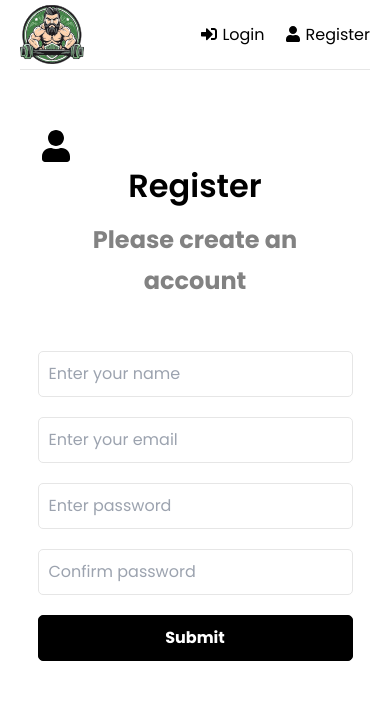
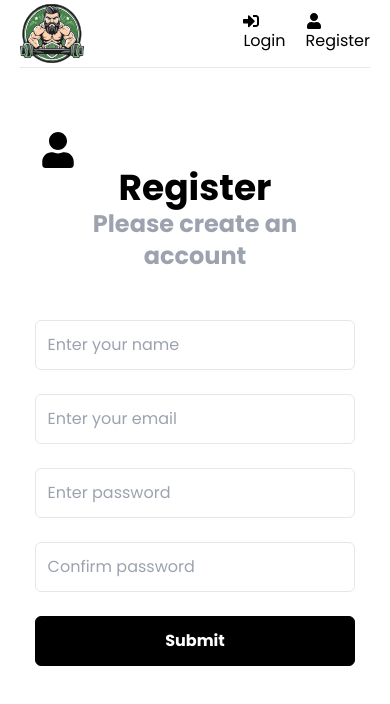
Before and after one commit to jesseSalonen/puntti-project-react, a React (Vite) app: page /register in a window 390 px wide. Shown: the top 704 px of the page. Built offline with nearby package versions, Linux system fonts and the light colour scheme; no server answers.

Commit message:
partly added tailwind styles

```diff
--- a/index.html
+++ b/index.html
@@ -2,7 +2,7 @@
 <html lang="en">
   <head>
     <meta charset="UTF-8" />
-    <link rel="icon" href="/puntti-emblem.svg" sizes="32x32" />
+    <link rel="icon" href="/puntti-emblem.svg" />
     <meta name="viewport" content="width=device-width, initial-scale=1.0" />
     <title>Puntti</title>
   </head>
--- a/src/App.jsx
+++ b/src/App.jsx
@@ -26,7 +26,7 @@ const router = createBrowserRouter(
 export default function App() {
   return (
     <>
-      <div className="container">
+      <div className="w-full max-w-screen-lg my-0 mx-auto py-0 px-5 text-center">
         <RouterProvider router={router} />
       </div>
       <ToastContainer />
--- a/src/components/ExerciseForm.jsx
+++ b/src/components/ExerciseForm.jsx
@@ -15,11 +15,14 @@ function ExerciseForm() {
   };
   console.log("testi");
   return (
-    <section className="form">
+    <section className="max-sm:w-11/12 w-3/4 my-0 mx-auto">
       <form onSubmit={onSubmit}>
-        <div className="form-group">
-          <label htmlFor="name">Exercise</label>
+        <div className="mb-3">
+          <label className="text-left block mt-0 mr-0 mb-1 ml-1" htmlFor="name">
+            Exercise
+          </label>
           <input
+            className="w-full p-3 border border-solid border-gray-200 rounded-md mb-3"
             type="name"
             name="name"
             id="name"
@@ -27,8 +30,30 @@ function ExerciseForm() {
             onChange={(e) => setName(e.target.value)}
           />
         </div>
-        <div className="form-group">
-          <button className="btn btn-block" type="submit">
+        <div className="mb-3">
+          <button
+            className="
+              py-3
+              px-5
+              border
+              border-solid
+              border-black
+              rounded-md
+              bg-black
+              text-white
+              text-base
+              font-bold
+              cursor-pointer
+              text-center
+              flex
+              items-center
+              justify-center
+              w-full
+              mb-5
+              hover:scale-95
+            "
+            type="submit"
+          >
             Add exercise
           </button>
         </div>
--- a/src/components/Header.jsx
+++ b/src/components/Header.jsx
@@ -16,27 +16,47 @@ function Header() {
 
   return (
     <div>
-      <header className="header">
+      <header className="flex justify-between items-center py-1 px-0 border-b border-solid border-gray-200 mb-16">
         <div className="logo">
           <Link to="/">
-            <img src="puntti-emblem.svg" alt="logo" width={64} height={64}/>
+            <img src="puntti-emblem.svg" alt="logo" width={64} height={64} />
           </Link>
         </div>
-        <ul>
+        <ul className="flex items-center justify-between">
           {user ? (
-            <li>
-              <button className="btn" onClick={onLogout}>
-                <FaSignOutAlt /> Logout
+            <li className="ml-5">
+              <button
+                className="
+                  py-3
+                  px-5
+                  border
+                  border-solid
+                  border-black
+                  rounded-md
+                  bg-black
+                  text-white
+                  text-base
+                  font-bold
+                  cursor-pointer
+                  text-center
+                  flex
+                  items-center
+                  justify-center
+                  hover:scale-95
+                "
+                onClick={onLogout}
+              >
+                <FaSignOutAlt className="mr-2" /> Logout
               </button>
             </li>
           ) : (
             <>
-              <li>
+              <li className="ml-5">
                 <Link to="/login">
                   <FaSignInAlt /> Login
                 </Link>
               </li>
-              <li>
+              <li className="ml-5">
                 <Link to="/register">
                   <FaUser /> Register
                 </Link>
--- a/src/index.css
+++ b/src/index.css
@@ -4,66 +4,10 @@
 @tailwind components;
 @tailwind utilities;
 
-* {
-  margin: 0;
-  padding: 0;
-  box-sizing: border-box;
-}
-
-body {
-  font-family: "Poppins", sans-serif;
-  height: 100vh;
-}
-
-a {
-  text-decoration: none;
-  color: #000;
-}
-
-p {
-  line-height: 1.7;
-}
-
-ul {
-  list-style: none;
-}
-
-li {
-  line-height: 2.2;
-}
-
-h1,
-h2,
-h3 {
-  font-weight: 600;
-  margin-bottom: 10px;
-}
-
-.container {
-  width: 100%;
-  max-width: 960px;
-  margin: 0 auto;
-  padding: 0 20px;
-  text-align: center;
-}
-
-.header {
-  display: flex;
-  justify-content: space-between;
-  align-items: center;
-  padding: 5px 0;
-  border-bottom: 1px solid #e6e6e6;
-  margin-bottom: 60px;
-}
-
-.header ul {
-  display: flex;
-  align-items: center;
-  justify-content: space-between;
-}
-
-.header ul li {
-  margin-left: 20px;
+@layer base {
+  body {
+    @apply font-poppins;
+  }
 }
 
 .header ul li a {
@@ -77,17 +21,6 @@ h3 {
 
 .header ul li a svg {
   margin-right: 5px;
-}
-
-.heading {
-  font-size: 2rem;
-  font-weight: 700;
-  margin-bottom: 50px;
-  padding: 0 20px;
-}
-
-.heading p {
-  color: #828282;
 }
 
 .exercises {
@@ -110,67 +43,6 @@ h3 {
   cursor: pointer;
   border: none;
   background: none;
-}
-
-.form,
-.content {
-  width: 70%;
-  margin: 0 auto;
-}
-
-.form-group {
-  margin-bottom: 10px;
-}
-
-.form-group input,
-.form-group textarea,
-.form-group select {
-  width: 100%;
-  padding: 10px;
-  border: 1px solid #e6e6e6;
-  border-radius: 5px;
-  margin-bottom: 10px;
-  font-family: inherit;
-}
-
-.form-group label {
-  text-align: left;
-  display: block;
-  margin: 0 0 5px 3px;
-}
-
-.btn {
-  padding: 10px 20px;
-  border: 1px solid #000;
-  border-radius: 5px;
-  background: #000;
-  color: #fff;
-  font-size: 16px;
-  font-weight: 700;
-  cursor: pointer;
-  text-align: center;
-  appearance: button;
-  display: flex;
-  align-items: center;
-  justify-content: center;
-}
-
-.btn svg {
-  margin-right: 8px;
-}
-
-.btn-reverse {
-  background: #fff;
-  color: #000;
-}
-
-.btn-block {
-  width: 100%;
-  margin-bottom: 20px;
-}
-
-.btn:hover {
-  transform: scale(0.98);
 }
 
 .loadingSpinnerContainer {
@@ -203,17 +75,3 @@ h3 {
     transform: rotate(360deg);
   }
 }
-
-@media (max-width: 600px) {
-  .form {
-    width: 90%;
-  }
-
-  .heading h1 {
-    font-size: 2rem;
-  }
-
-  .heading p {
-    font-size: 1.5rem;
-  }
-}
--- a/src/pages/Dashboard.jsx
+++ b/src/pages/Dashboard.jsx
@@ -37,12 +37,12 @@ function Dashboard() {
 
   return (
     <>
-      <section className="heading">
+      <section className="text-4xl font-bold mb-12 py-0 px-5">
         <h1>Welcome {user && user.name}</h1>
-        <p>Exercise Dashboard</p>
+        <p className="max-sm:text-2xl text-gray-400">Exercise Dashboard</p>
       </section>
       <ExerciseForm />
-      <section className="content">
+      <section className="w-3/4 my-0 mx-auto">
         {exercises.length > 0 ? (
           <div className="exercises">
             {exercises.map((exercise) => (
--- a/src/pages/Register.jsx
+++ b/src/pages/Register.jsx
@@ -64,19 +64,21 @@ function Register() {
 
   return (
     <>
-      <section className="heading">
+      <section className="text-4xl font-bold mb-12 py-0 px-5">
         <h1>
           <FaUser /> Register
         </h1>
-        <p>Please create an account</p>
+        <p className="max-sm:text-2xl text-gray-400">
+          Please create an account
+        </p>
       </section>
 
-      <section className="form">
+      <section className="max-sm:w-11/12 w-3/4 my-0 mx-auto">
         <form onSubmit={onSubmit}>
-          <div className="form-group">
+          <div className="mb-3">
             <input
               type="text"
-              className="form-control"
+              className="w-full p-3 border border-solid border-gray-200 rounded-md mb-3"
               id="name"
               name="name"
               value={name}
@@ -84,10 +86,10 @@ function Register() {
               onChange={onChange}
             />
           </div>
-          <div className="form-group">
+          <div className="mb-3">
             <input
               type="email"
-              className="form-control"
+              className="w-full p-3 border border-solid border-gray-200 rounded-md mb-3"
               id="email"
               name="email"
               value={email}
@@ -95,10 +97,10 @@ function Register() {
               onChange={onChange}
             />
           </div>
-          <div className="form-group">
+          <div className="mb-3">
             <input
               type="password"
-              className="form-control"
+              className="w-full p-3 border border-solid border-gray-200 rounded-md mb-3"
               id="password"
               name="password"
               value={password}
@@ -106,10 +108,10 @@ function Register() {
               onChange={onChange}
             />
           </div>
-          <div className="form-group">
+          <div className="mb-3">
             <input
               type="password"
-              className="form-control"
+              className="w-full p-3 border border-solid border-gray-200 rounded-md mb-3"
               id="password2"
               name="password2"
               value={password2}
@@ -117,8 +119,30 @@ function Register() {
               onChange={onChange}
             />
           </div>
-          <div className="form-group">
-            <button type="submit" className="btn btn-block">
+          <div className="mb-3">
+            <button
+              type="submit"
+              className="
+                py-3
+                px-5
+                border
+                border-solid
+                border-black
+                rounded-md
+                bg-black
+                text-white
+                text-base
+                font-bold
+                cursor-pointer
+                text-center
+                flex
+                items-center
+                justify-center
+                w-full
+                mb-5
+                hover:scale-95
+              "
+            >
               Submit
             </button>
           </div>
--- a/tailwind.config.cjs
+++ b/tailwind.config.cjs
@@ -2,7 +2,11 @@
 module.exports = {
   content: ["./index.html", "./src/**/*.{js,ts,jsx,tsx}"],
   theme: {
-    extend: {},
+    extend: {
+      fontFamily: {
+        poppins: ["Poppins", "sans-serif"],
+      },
+    },
   },
   plugins: [],
 };
```
Also changed, not shown: src/pages/Login.jsx (+33 -9 lines).
